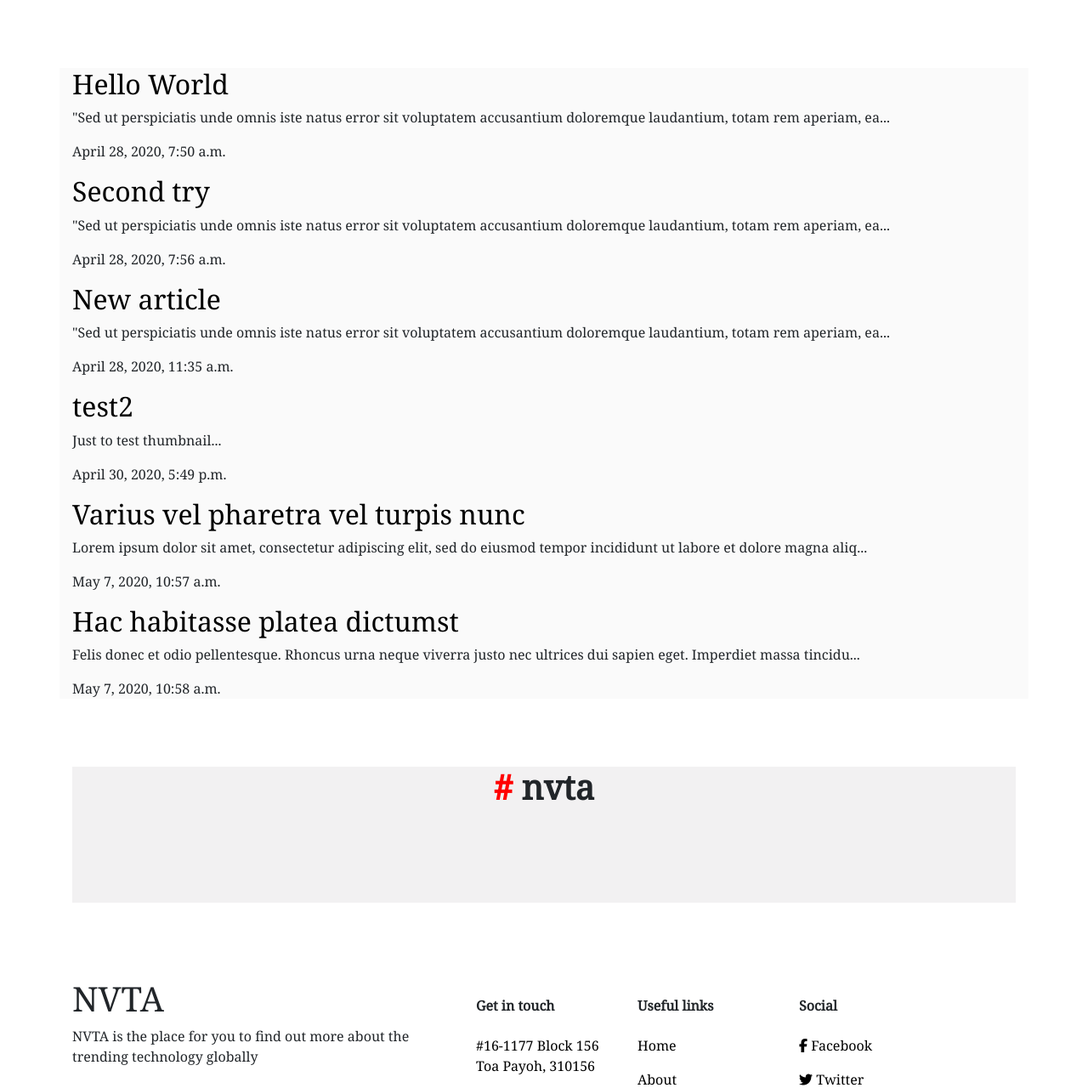
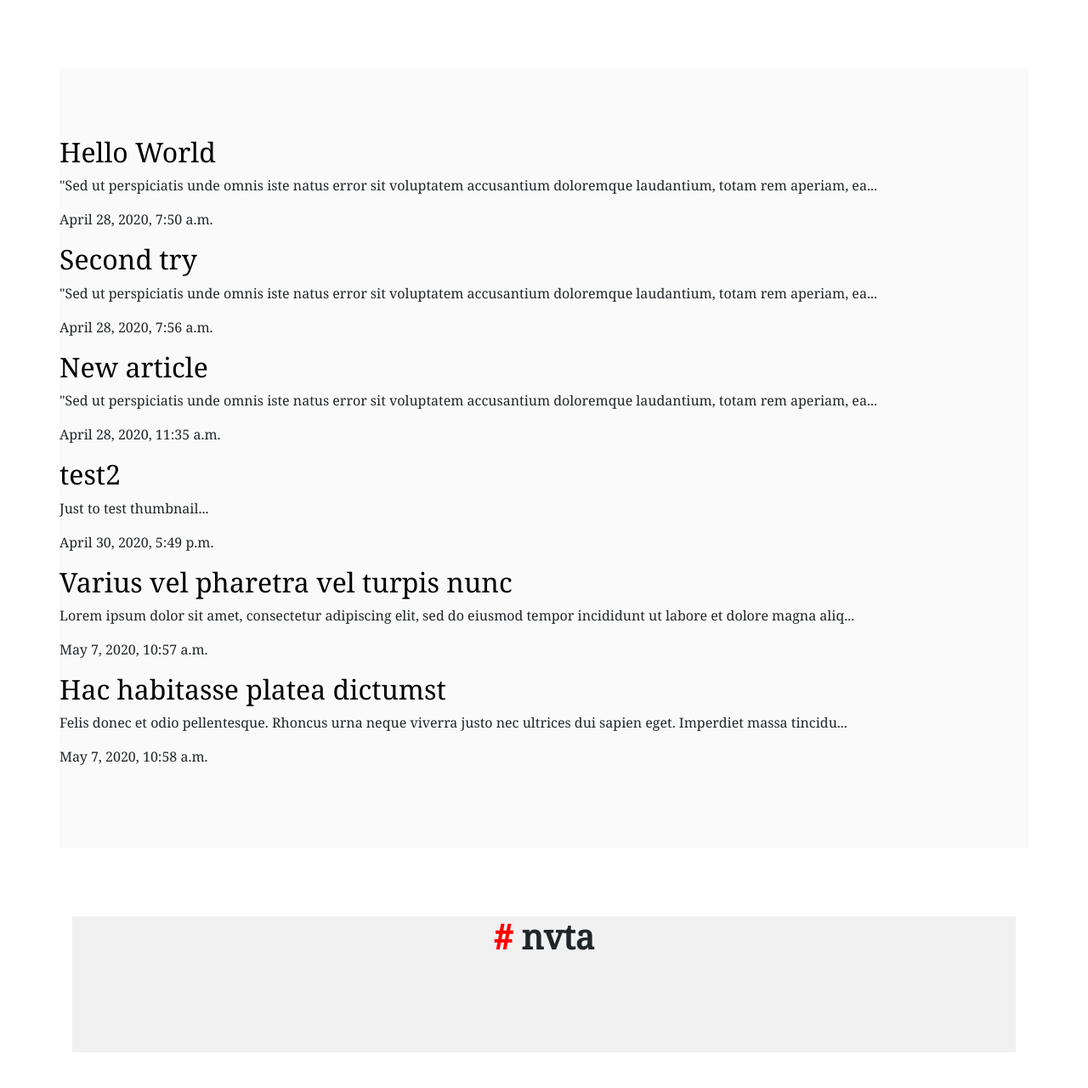
Before and after one commit to nvTran/django-blog, a Django app: page / in a window 1280 px wide. Shown: the part 96-1376 px from the top of the page at 85% size. Run offline with Django 3.2, Linux system fonts and the light colour scheme; data comes from the database, SQL or seed files in the repository; parts of the project's set-up code (start-up, migrations or seed data) failed here and were passed over; some libraries are stand-ins or nearby versions.

Commit message:
Update css line 80

```diff
--- a/assets/newIndex.css
+++ b/assets/newIndex.css
@@ -77,6 +77,7 @@ input[type=text]:focus {
 	background-color: #FAFAFA;
 	margin-bottom: 5em;
 	margin-top: 5em;
+	padding: 5em 0;
 }
 .article-wrapper{
 	width: 100%;
```
